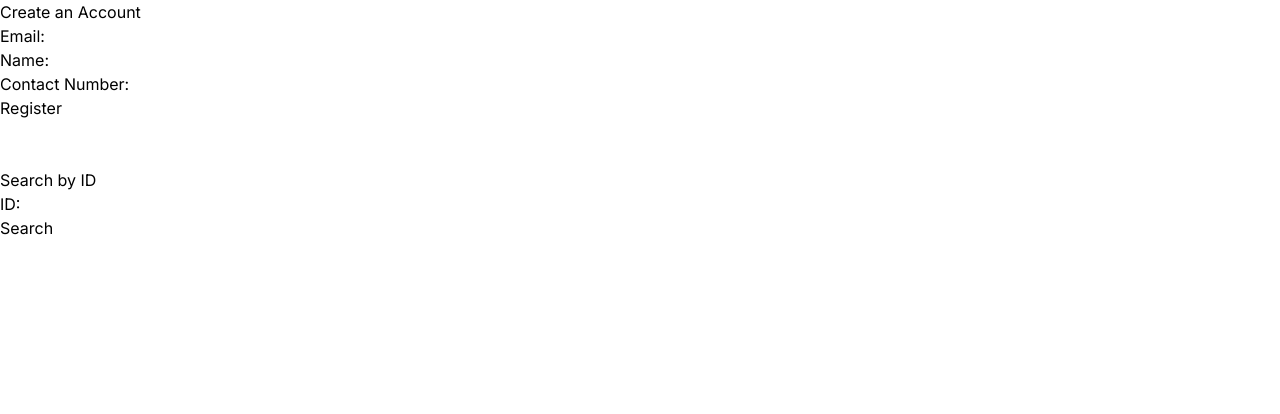
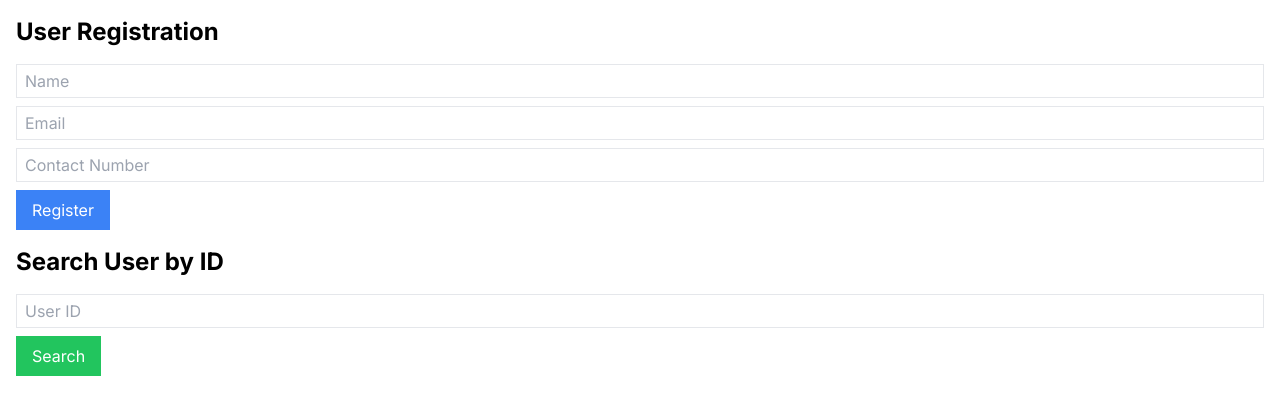
Before and after one commit to Marieee08/RESOLAB, a Next.js app: page /dashboard/logout in a window 1280 px wide. Shown: the top 414 px of the page. Built offline with nearby package versions, Linux system fonts and the light colour scheme.

Commit message:
Got it working again
Use as reference

```diff
--- /dev/null
+++ b/src/app/api/auth/register/route.ts
@@ -0,0 +1,23 @@
+import { NextRequest, NextResponse } from 'next/server';
+import { PrismaClient } from '@prisma/client';
+
+const prisma = new PrismaClient();
+
+export async function POST(req: NextRequest) {
+  try {
+    const { name, email, contactNum } = await req.json();
+
+    const newUser = await prisma.accInfo.create({
+      data: {
+        name,
+        email,
+        contactNum,
+      },
+    });
+
+    return NextResponse.json(newUser);
+  } catch (error) {
+    console.error("Registration Error:", error);
+    return new NextResponse("Failed to register user", { status: 500 });
+  }
+}
--- /dev/null
+++ b/src/app/api/auth/search/route.ts
@@ -0,0 +1,28 @@
+import { NextRequest, NextResponse } from 'next/server';
+import { PrismaClient } from '@prisma/client';
+
+const prisma = new PrismaClient();
+
+export async function GET(req: NextRequest) {
+  try {
+    const id = req.nextUrl.searchParams.get("id");
+    if (!id) {
+      return new NextResponse("Invalid ID parameter", { status: 400 });
+    }
+
+    const user = await prisma.accInfo.findUnique({
+      where: {
+        id: Number(id),
+      },
+    });
+
+    if (!user) {
+      return new NextResponse("User not found", { status: 404 });
+    }
+
+    return NextResponse.json(user);
+  } catch (error) {
+    console.error("Search Error:", error);
+    return new NextResponse("Failed to find user", { status: 500 });
+  }
+}
--- a/src/app/api/register/route.ts
+++ /dev/null
@@ -1,28 +0,0 @@
-import { NextResponse } from 'next/server';
-import { PrismaClient } from '@prisma/client';
-
-const prisma = new PrismaClient();
-
-export async function POST(request: Request) {
-  const { email, name, contactNum } = await request.json();
-
-  // Validate input
-  if (!email) {
-    return NextResponse.json({ error: 'Email is required' }, { status: 400 });
-  }
-
-  try {
-    const accInfo = await prisma.accInfo.create({
-      data: {
-        email,
-        name,
-        contactNum, // Updated field name
-      },
-    });
-
-    return NextResponse.json(accInfo, { status: 201 });
-  } catch (error) {
-    console.error(error); // Log the error for debugging
-    return NextResponse.json({ error: 'Something went wrong' }, { status: 500 });
-  }
-}
--- a/src/app/api/search/route.ts
+++ /dev/null
@@ -1,30 +0,0 @@
-import { NextResponse } from 'next/server';
-import { PrismaClient } from '@prisma/client';
-
-const prisma = new PrismaClient();
-
-export async function GET(request: Request) {
-  const { searchParams } = new URL(request.url);
-  const id = searchParams.get('id');
-
-  if (!id) {
-    return NextResponse.json({ error: 'ID is required' }, { status: 400 });
-  }
-
-  try {
-    const accInfo = await prisma.accInfo.findUnique({
-      where: {
-        id: Number(id), // Convert ID to number
-      },
-    });
-
-    if (accInfo) {
-      return NextResponse.json(accInfo, { status: 200 });
-    } else {
-      return NextResponse.json({ error: 'Record not found' }, { status: 404 });
-    }
-  } catch (error) {
-    console.error(error); // Log the error for debugging
-    return NextResponse.json({ error: 'Something went wrong' }, { status: 500 });
-  }
-}
--- a/src/app/dashboard/logout/page.tsx
+++ b/src/app/dashboard/logout/page.tsx
@@ -1,141 +1,102 @@
-'use client'; // Add this at the very top of the file
+"use client";
 
-import { useState, ChangeEvent, FormEvent } from 'react';
+import { useState } from 'react';
 
-interface FormData {
-  email: string;
-  name: string;
-  contactNum: string;
-}
+export default function Dashboard() {
+  const [formData, setFormData] = useState({ name: '', email: '', contactNum: '' });
+  const [searchId, setSearchId] = useState('');
+  const [user, setUser] = useState(null);
+  const [errorMessage, setErrorMessage] = useState('');
 
-interface SearchResult {
-  id: number;
-  email: string;
-  name?: string;
-  contactNum?: string;
-}
-
-export default function Register() {
-  const [formData, setFormData] = useState<FormData>({
-    email: '',
-    name: '',
-    contactNum: '',
-  });
-
-  const [searchId, setSearchId] = useState<number | null>(null);
-  const [searchResult, setSearchResult] = useState<SearchResult | null>(null);
-  const [error, setError] = useState<string | null>(null);
-
-  const handleChange = (e: ChangeEvent<HTMLInputElement>) => {
-    setFormData({
-      ...formData,
-      [e.target.name]: e.target.value,
-    });
-  };
-
-  const handleSubmit = async (e: FormEvent) => {
-    e.preventDefault();
-
-    const res = await fetch('/api/register', {
+  const handleRegister = async () => {
+    try {
+      const response = await fetch('/api/auth/register', {
         method: 'POST',
-      headers: {
-        'Content-Type': 'application/json',
-      },
+        headers: { 'Content-Type': 'application/json' },
         body: JSON.stringify(formData),
       });
 
-    if (res.ok) {
-      console.log('Account created successfully!');
-    } else {
-      console.error('Failed to create account');
-      const error = await res.json();
-      console.error('Error details:', error);
+      if (!response.ok) throw new Error("Failed to register user");
+
+      const result = await response.json();
+      alert(`User ${result.name} registered successfully!`);
+    } catch (error) {
+      console.error(error);
+      setErrorMessage(error.message);
     }
   };
 
-  const handleSearch = async (e: FormEvent) => {
-    e.preventDefault();
+  const handleSearch = async () => {
+    try {
+      const response = await fetch(`/api/auth/search?id=${searchId}`);
 
-    if (searchId === null) return;
+      if (!response.ok) throw new Error("User not found");
 
-    const res = await fetch(`/api/search?id=${searchId}`);
-
-    if (res.ok) {
-      const data = await res.json();
-      setSearchResult(data);
-      setError(null);
-    } else {
-      const error = await res.json();
-      setSearchResult(null);
-      setError(error.error || 'Failed to fetch data');
+      const result = await response.json();
+      setUser(result);
+      setErrorMessage('');
+    } catch (error) {
+      console.error(error);
+      setUser(null);
+      setErrorMessage(error.message);
     }
   };
 
   return (
-    <div>
-      <h1>Create an Account</h1>
-      <form onSubmit={handleSubmit}>
-        <label>
-          Email:
+    <div className="container mx-auto p-4">
+      <h1 className="text-2xl font-bold mb-4">User Registration</h1>
+
+      <div className="mb-4">
+        <input
+          type="text"
+          placeholder="Name"
+          value={formData.name}
+          onChange={(e) => setFormData({ ...formData, name: e.target.value })}
+          className="border px-2 py-1 mb-2 w-full"
+        />
         <input
           type="email"
-            name="email"
+          placeholder="Email"
           value={formData.email}
-            onChange={handleChange}
-            required
+          onChange={(e) => setFormData({ ...formData, email: e.target.value })}
+          className="border px-2 py-1 mb-2 w-full"
         />
-        </label>
-        <br />
-        <label>
-          Name:
         <input
           type="text"
-            name="name"
-            value={formData.name}
-            onChange={handleChange}
+          placeholder="Contact Number"
+          value={formData.contactNum}
+          onChange={(e) => setFormData({ ...formData, contactNum: e.target.value })}
+          className="border px-2 py-1 mb-2 w-full"
         />
-        </label>
-        <br />
-        <label>
-          Contact Number:
+        <button onClick={handleRegister} className="bg-blue-500 text-white px-4 py-2">
+          Register
+        </button>
+      </div>
+
+      <h2 className="text-2xl font-bold mb-4">Search User by ID</h2>
+      <div className="mb-4">
         <input
-            type="tel"
-            name="contactNum"
-            value={formData.contactNum}
-            onChange={handleChange}
+          type="text"
+          placeholder="User ID"
+          value={searchId}
+          onChange={(e) => setSearchId(e.target.value)}
+          className="border px-2 py-1 mb-2 w-full"
         />
-        </label>
-        <br />
-        <button type="submit">Register</button>
-      </form>
-      <br></br><br></br>
-      <h2>Search by ID</h2>
-      <form onSubmit={handleSearch}>
-        <label>
-          ID:
-          <input
-            type="number"
-            value={searchId ?? ''}
-            onChange={(e) => setSearchId(Number(e.target.value))}
-            required
-          />
-        </label>
-        <br />
-        <button type="submit">Search</button>
-      </form>
-      <br></br>
+        <button onClick={handleSearch} className="bg-green-500 text-white px-4 py-2">
+          Search
+        </button>
+      </div>
 
-      {searchResult && (
-        <div>
-          <h3>Search Results:</h3>
-          <p><strong>ID:</strong> {searchResult.id}</p>
-          <p><strong>Email:</strong> {searchResult.email}</p>
-          <p><strong>Name:</strong> {searchResult.name}</p>
-          <p><strong>Contact Number:</strong> {searchResult.contactNum}</p>
+      {user && (
+        <div className="mt-4 p-4 border">
+          <h3 className="text-xl font-bold">User Details</h3>
+          <p>Name: {user.name}</p>
+          <p>Email: {user.email}</p>
+          <p>Contact Number: {user.contactNum}</p>
         </div>
       )}
 
-      {error && <p style={{ color: 'red' }}>{error}</p>}
+      {errorMessage && <p className="text-red-500">{errorMessage}</p>}
     </div>
   );
 }
--- /dev/null
+++ b/src/lib/prisma.js
@@ -0,0 +1,6 @@
+// lib/prisma.js
+
+import { PrismaClient } from '@prisma/client';
+
+const prisma = new PrismaClient();
+export default prisma;
```
Also changed, not shown: 1 other file (tests, documents, lock files or other folders). Lines whose indentation alone changed are shown as unchanged.
